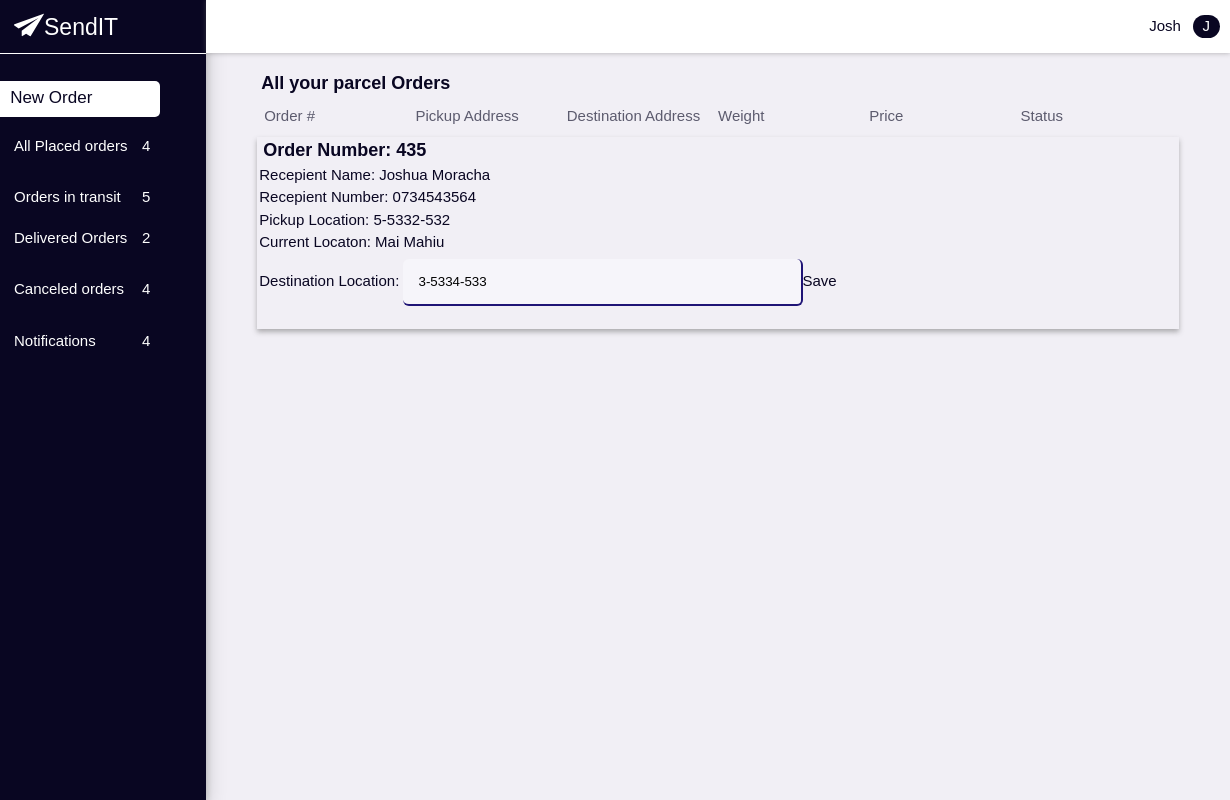
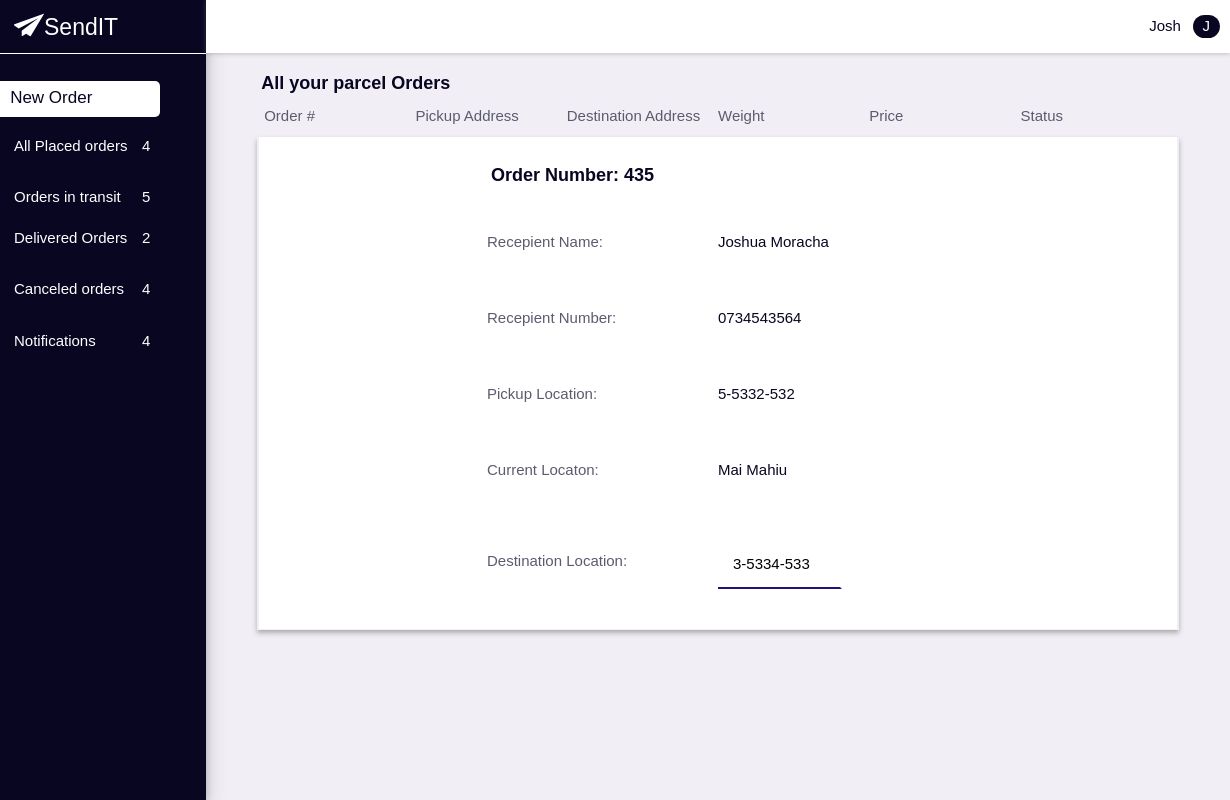
Before and after one commit to ElMonstro/SendIT, a plain HTML site: page UI/dashboard.html in a window 1280 px wide. Shown: the full height of the page, 50-1280 px from the left. Drawn offline with Linux system fonts and the light colour scheme.

Commit message:
Style single order view markup

```diff
--- a/UI/static/css/style.css
+++ b/UI/static/css/style.css
@@ -439,3 +439,58 @@ form{
 .delivered{
     background-color: rgb(30, 170, 72)
 }
+
+/* Order Details */
+
+#single-order{
+    display: grid;
+    grid-template-rows: repeat(6, 1fr);
+    justify-content: center;
+    background-color: #fff;
+    padding: 2% 0 2% 0;
+}
+
+
+
+.detail{
+    display: grid;
+    grid-template-columns: 1fr 1fr;
+
+}
+
+.dest-input{
+    border: none;
+    padding: 0;
+
+}
+
+#dest-location input[type=text] {
+    appearance: none;
+    -moz-appearance: none;
+    -webkit-appearance: none;
+    border-radius: 0;
+    background-color: #fff;
+    -moz-border-bottom-colors: none;
+    font-size: inherit;
+    border-color: #fff;
+    border-bottom-color: rgb(9, 6, 34);
+
+    }
+
+#dest-location .label{
+    padding-top: 15px;
+}
+
+.label{
+    color: rgb(92, 91, 110);
+}
+
+#save-btn{
+    margin-left: 10%;
+    background-color: rgb(30, 170, 72);
+    padding: 14px;
+    border-radius: 5px;
+    color: #fff;
+    cursor: pointer;
+    display: none;
+}
```
